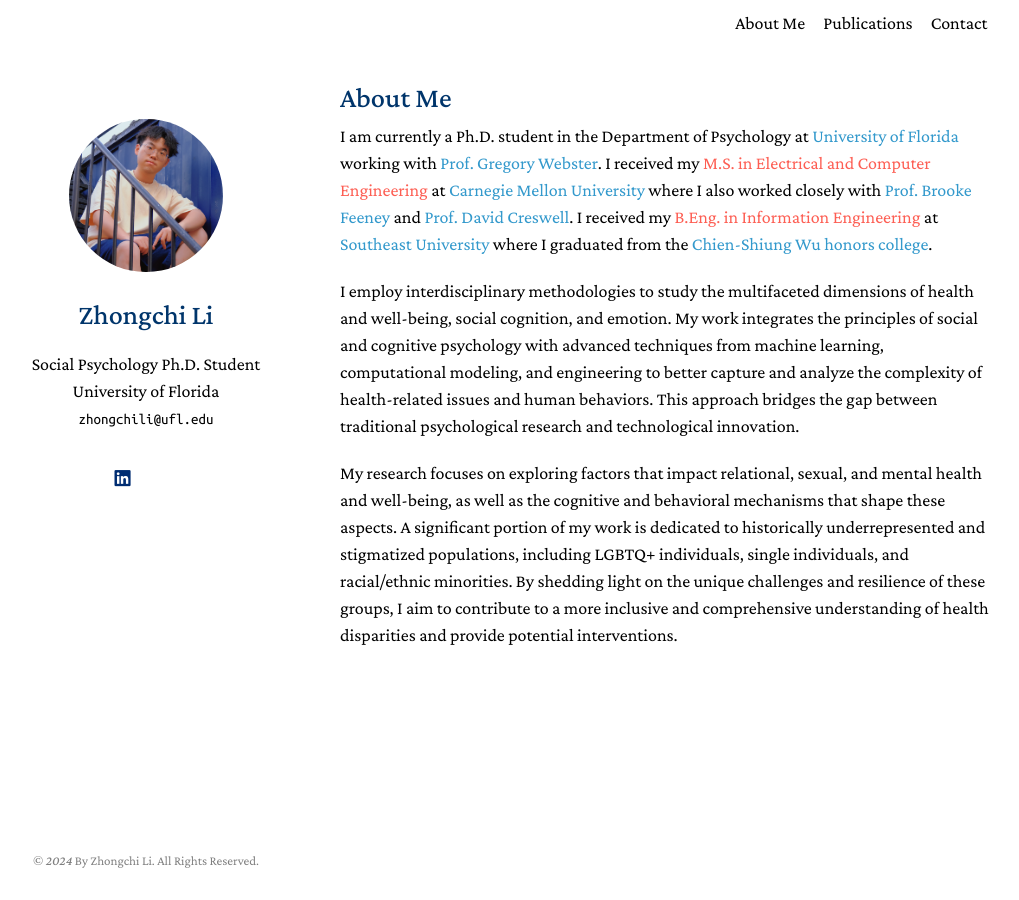
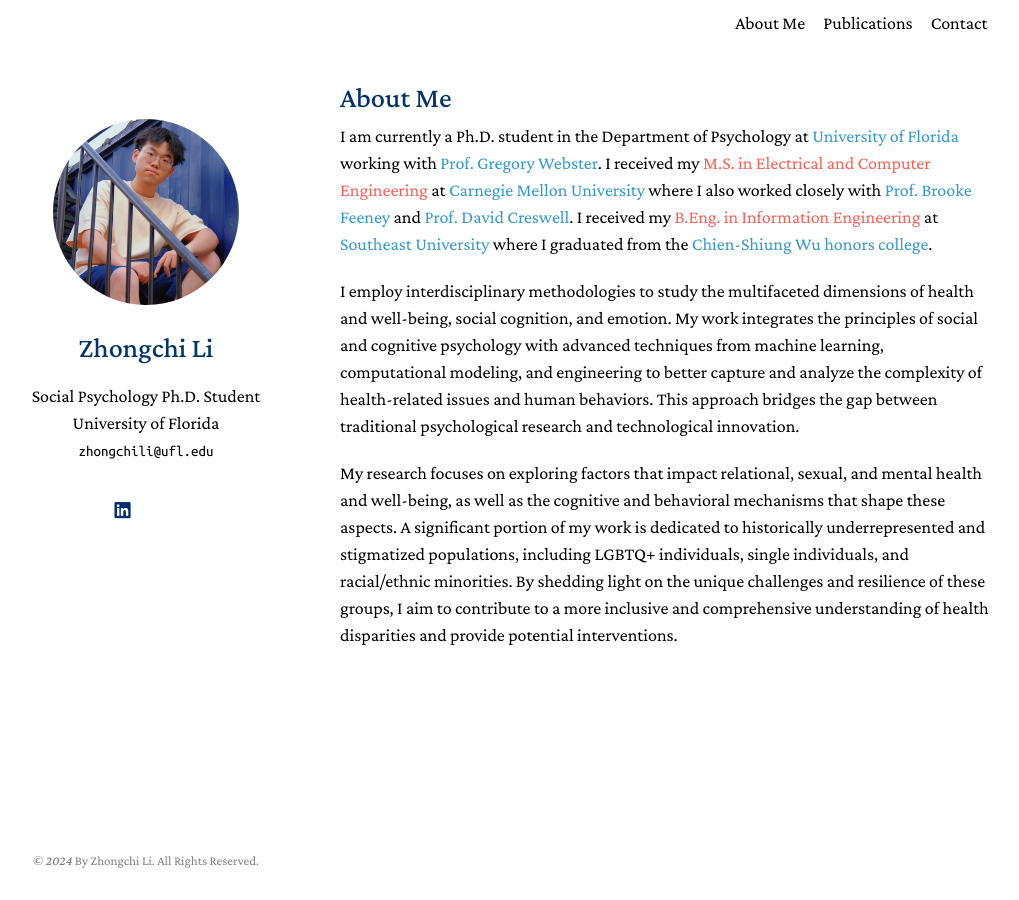
Before and after one commit to zhongchili52/zhongchili52.github.io, a Jekyll site: the page built from index.md, in a window 1280 px wide. Shown: the whole page, without its empty margins (130-1149 px from the left). Built offline with Jekyll 4.4.1, drawn with Linux system fonts in a browser that asks for light colours; a style sheet for code colours, icons or effects is not loaded.

Commit message:
Update minimal-light.scss

```diff
--- a/_sass/minimal-light.scss
+++ b/_sass/minimal-light.scss
@@ -56,7 +56,7 @@
 
 .image.avatar:before { display: none; }
 
-.image.avatar img { border-radius: 100%; width: 66%; padding: 20px; }
+.image.avatar img { border-radius: 100%; width: 80%; padding: 20px; }
 
 #header .image.avatar { margin: 0 0 1em 0; width: 8.00em; }
 
```
